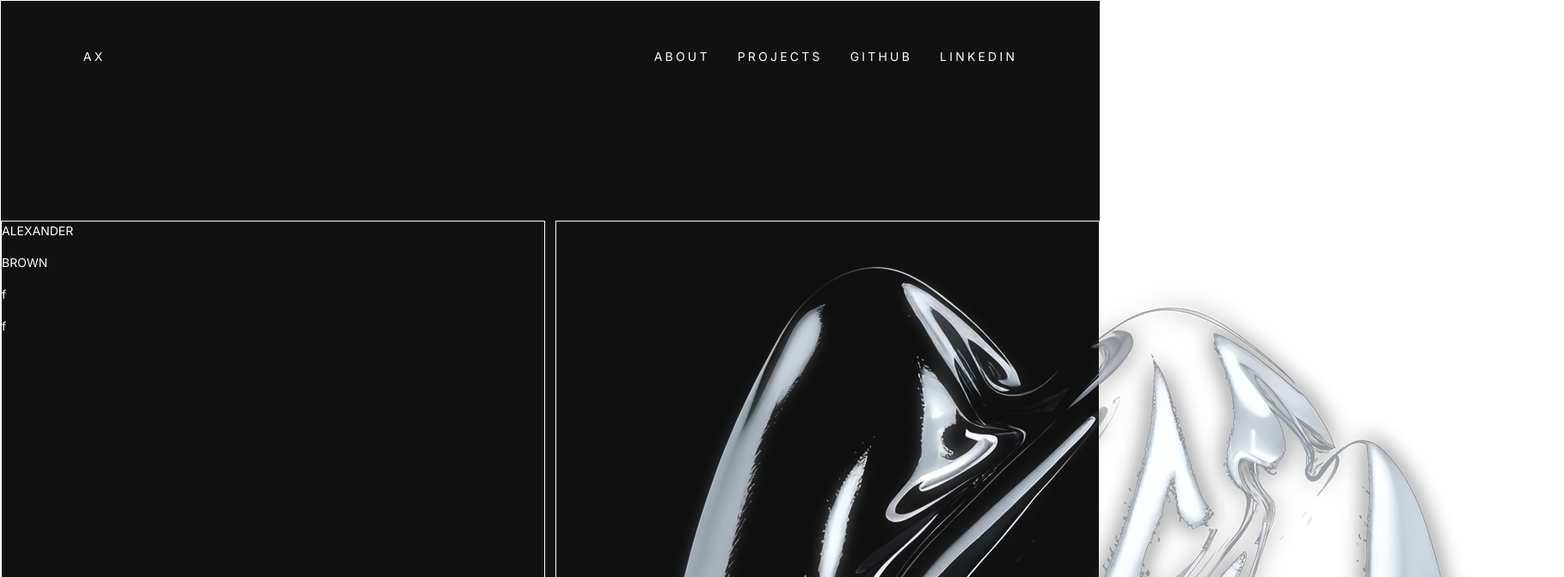
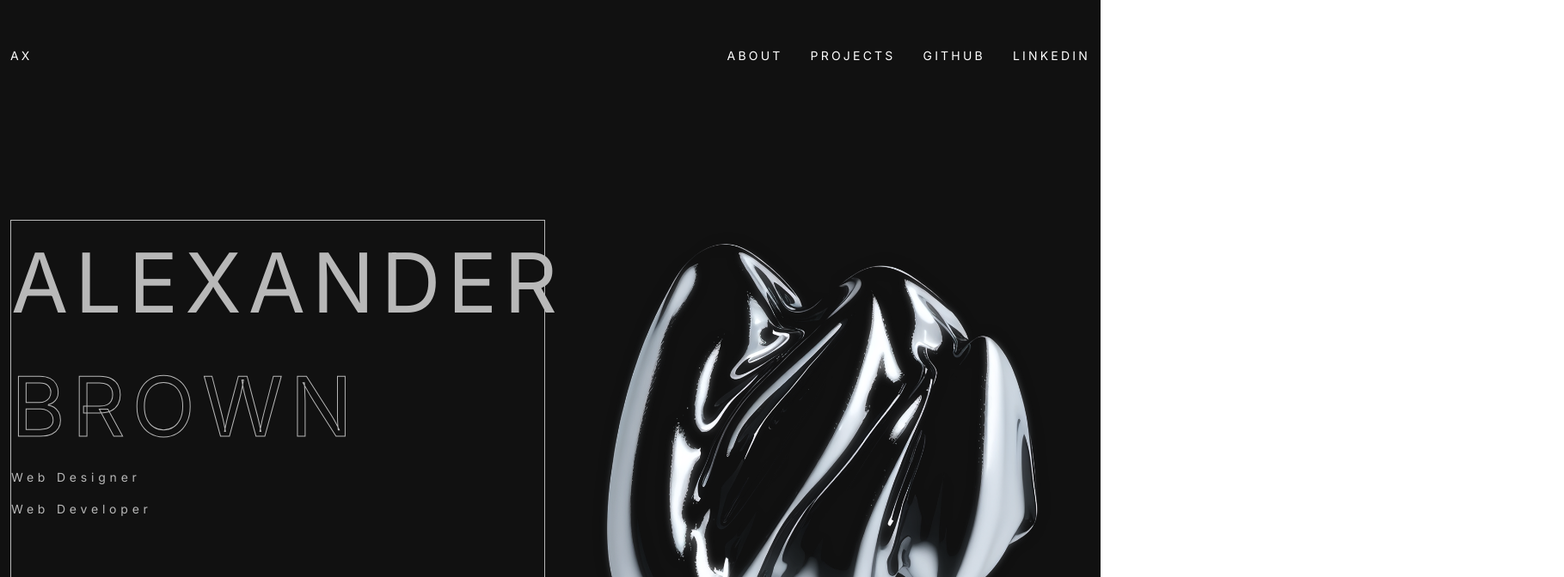
Before and after one commit to AxAnder0095/personalwebsite, a React (Vite) app: page / in a window 1280 px wide. Shown: the top 672 px of the page at 86% size, 1819 px wide, since content can reach past the window. Built offline with nearby package versions, Linux system fonts and the light colour scheme.

Commit message:
fixed image resize problem

```diff
--- a/src/App.css
+++ b/src/App.css
@@ -11,6 +11,11 @@ body {
   /*background-color: #dbdbdb;*/
 }
 
+img{
+  /*VERY IMPORTANT!!!!!!!!!!!!!!!!!!*/
+  width: 100%;
+}
+
 @media (max-width: 767px) {
   body{
     background-color: black;
--- a/src/views/Home2.jsx
+++ b/src/views/Home2.jsx
@@ -29,8 +29,8 @@ function Home2() {
                                       <div className={'home2-intro-info'}>
                                           <p className={'first-name'}>ALEXANDER</p>
                                           <p className={'last-name'}>BROWN</p>
-                                          <p>f</p>
-                                          <p>f</p>
+                                          <p>Web Designer</p>
+                                          <p>Web Developer</p>
                                       </div>
                                   </div>
                                   <div className={'home2-intro-image'}>
--- a/src/views/Home2Styles.css
+++ b/src/views/Home2Styles.css
@@ -7,8 +7,6 @@
 }
 
 .home2-container {
-  width: 100%;
-  height: 100%;
   color: white;
   font-family: "Inter", Arial, sans-serif;
   background-color: #111111;
@@ -17,8 +15,8 @@
 .home2-wrapper {
   width: 100%;
   display: flex;
+  align-items: center;
   flex-direction: column;
-  align-items: center;
 }
 
 .home2-align-content {
@@ -35,7 +33,8 @@
   display: flex;
   max-width: 1800px;
   flex-direction: column;
-  border: 1px solid white;
+  padding-left: 0.75rem;
+  padding-right: 0.75rem;
 }
 
 .home2-header {
@@ -50,7 +49,7 @@
 .home2-nav {
   display: flex;
   justify-content: space-between;
-  width: 85%;
+  width: 100%;
   position: sticky;
   top: 0;
 }
@@ -90,12 +89,28 @@
   display: flex;
   flex-direction: column;
   border: 1px solid white;
+  letter-spacing: 0.3rem;
+  opacity: 0.7;
 }
 
 .home2-intro-image {
   display: flex;
   flex-direction: column;
-  border: 1px solid white;
+}
+
+.first-name {
+  font-size: 6rem;
+  margin: 0;
+  width: 100%;
+  letter-spacing: 0.5rem;
+}
+
+.last-name {
+  font-size: 6rem;
+  margin: 0;
+  -webkit-text-fill-color: #111111;
+  -webkit-text-stroke: 1px white;
+  letter-spacing: 0.5rem;
 }
 
 /*# sourceMappingURL=Home2Styles.css.map */
--- a/src/views/Home2Styles.sass
+++ b/src/views/Home2Styles.sass
@@ -6,8 +6,6 @@
   vertical-align: baseline
 
 .home2-container
-  width: 100%
-  height: 100%
   color: white
   font-family: 'Inter', Arial, sans-serif
   background-color: #111111
@@ -15,8 +13,8 @@
 .home2-wrapper
   width: 100%
   display: flex
+  align-items: center
   flex-direction: column
-  align-items: center
 
 .home2-align-content
   width: 100%
@@ -31,7 +29,9 @@
   display: flex
   max-width: 1800px
   flex-direction: column
-  border: 1px solid white
+  //border: 1px solid white
+  padding-left: 0.75rem
+  padding-right: 0.75rem
 
 .home2-header
   background-color: #111111
@@ -46,7 +46,7 @@
   display: flex
   justify-content: space-between
   //border: 1px solid white
-  width: 85%
+  width: 100%
   position: sticky
   top: 0
 
@@ -81,12 +81,25 @@
   display: flex
   flex-direction: column
   border: 1px solid white
+  letter-spacing: 0.3rem
+  opacity: 0.7
 
 .home2-intro-image
   display: flex
   flex-direction: column
-  border: 1px solid white
 
 
 
-//.first-name
+
+.first-name
+  font-size: 6rem
+  margin: 0
+  width: 100%
+  letter-spacing: 0.5rem
+
+.last-name
+  font-size: 6rem
+  margin: 0
+  -webkit-text-fill-color: #111111
+  -webkit-text-stroke: 1px white
+  letter-spacing: 0.5rem
```
Also changed, not shown: 1 other file (tests, documents, lock files or other folders).
